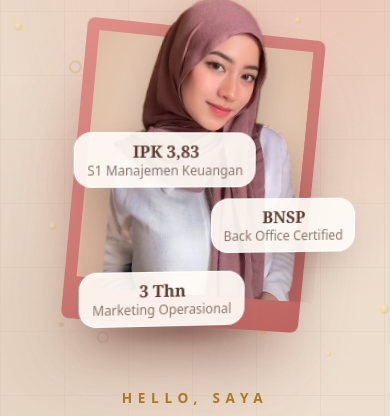
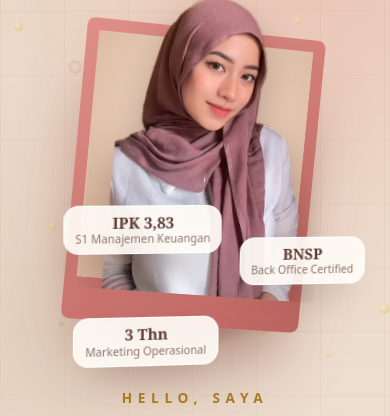
Before and after one commit to ABDULJABBAR111/Portofolio-SabilatulFazriah, a Next.js app: page / in a window 390 px wide. Shown: the part 121-537 px from the top of the page. Built offline with nearby package versions, Linux system fonts and the light colour scheme; no server answers.

Commit message:
fix mobile

```diff
--- a/app/effects.css
+++ b/app/effects.css
@@ -210,6 +210,23 @@ main,.footer{overflow-x:clip}
   .hero-grid{gap:14px}
   .eyebrow{position:relative;z-index:3}
 
-  .orbit-wrap{padding-bottom:128px}
-  .orbit-chart{left:calc(50% - 26%);bottom:auto;top:calc(100% + 16px);width:52%}
 }
+
+/* ============ CHART DI LUAR ORBIT (web & HP) ============ */
+.orbit-wrap{padding-bottom:128px}
+.orbit-chart{left:calc(50% - 26%);bottom:auto;top:calc(100% + 18px);width:52%}
+
+@media(max-width:960px){
+  /* chart ke tengah-tengah antara orbit dan judul Pendidikan */
+  .orbit-chart{top:calc(100% + 80px)}
+}
+
+/* ============ HP: chip foto tidak menutupi wajah ============ */
+@media(max-width:960px){
+  .chip{padding:6px 10px;border-radius:14px}
+  .chip b{font-size:.88rem}
+  .chip small{font-size:.64rem}
+  .chip-a{left:-8%;top:56%}
+  .chip-b{right:-8%;top:70%}
+  .chip-c{left:-4%;bottom:-6%}
+}
```
